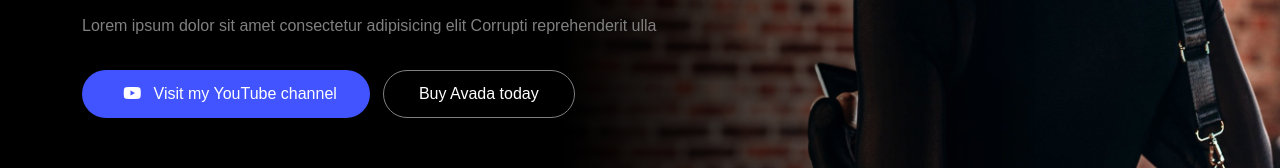
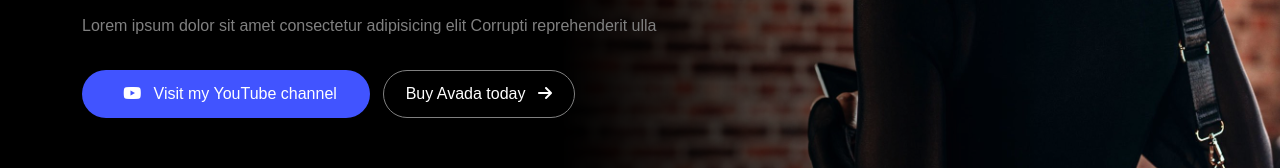
Before and after one commit to misrar09/proj-html-vuejs, a Vue app: page / in a window 1280 px wide. Shown: the part 321-489 px from the top of the page. Built offline with nearby package versions, Linux system fonts and the light colour scheme.

Commit message:
arrow added in jumbotron

```diff
--- a/src/components/AppMain.vue
+++ b/src/components/AppMain.vue
@@ -32,7 +32,7 @@ export default {
 
                 <button class="visit_yt_btn"><i class="px-2 fa-brands fa-youtube"></i> Visit my YouTube
                     channel</button>
-                <button class="call_to_act">Buy Avada today</button>
+                <button class="call_to_act">Buy Avada today <i class="fa-solid fa-arrow-right"></i></button>
                 <button class="play_btn"><i class="fa-solid fa-play"></i></button>
                 <button class="prebuilts"><i class="fa-solid fa-mountain"><br><span>Prebuilts</span></i></button>
                 <button class="buy_now"><i class="fa-solid fa-cart-shopping fa-flip-horizontal"><br><span>Buy
@@ -105,6 +105,10 @@ p {
     border-radius: 5rem;
     background-color: black;
     color: white;
+
+    i {
+        padding-left: 0.5rem;
+    }
 }
 
 .play_btn {
```
